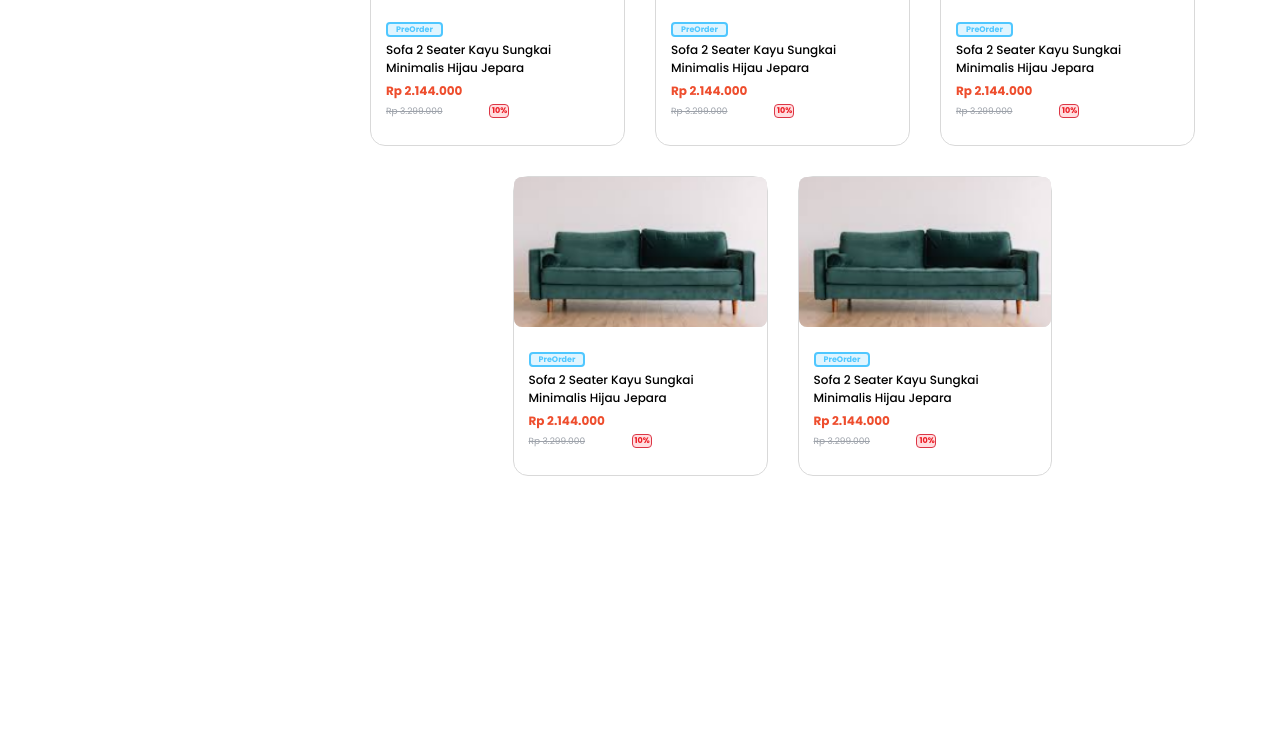
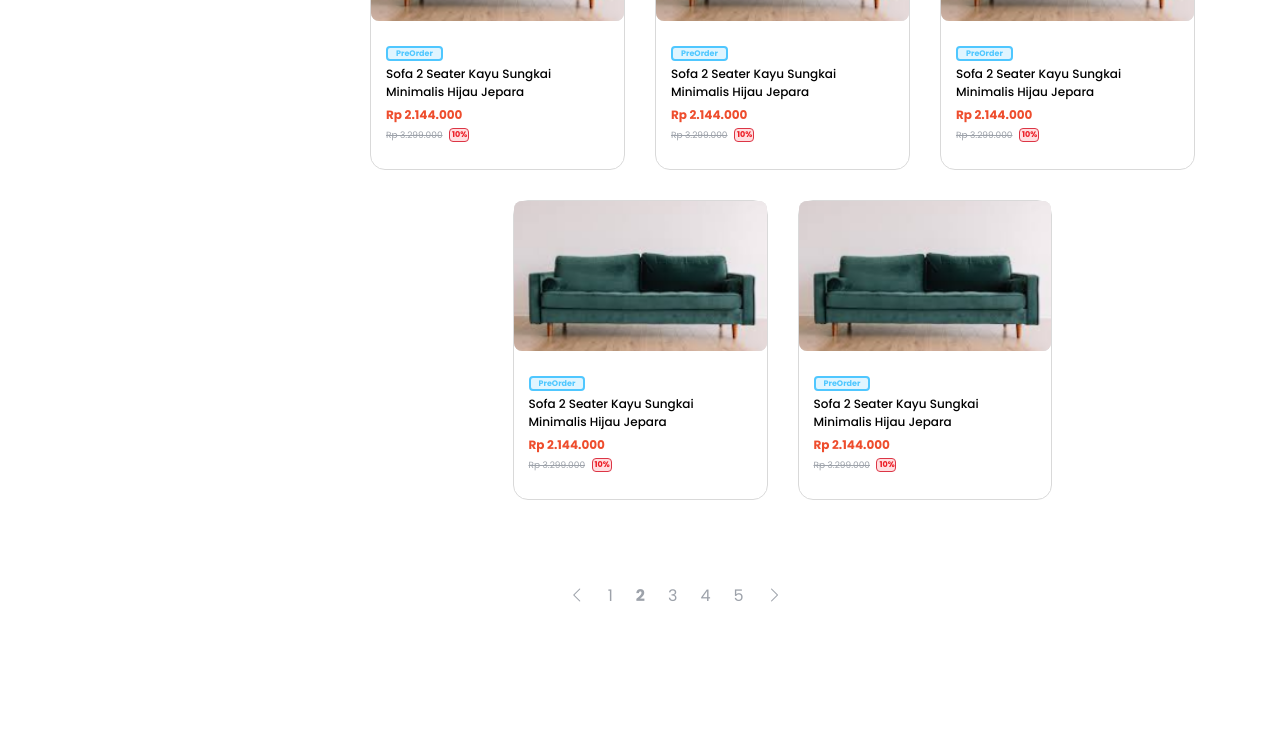
Before and after one commit to ivan-adi-saputra/bwastore-frontend, a plain HTML site: page product.html in a window 1280 px wide. Shown: the part 622-1375 px from the top of the page. Drawn offline with nearby package versions, Linux system fonts and the light colour scheme.

Commit message:
responsif in product page

```diff
--- a/product.html
+++ b/product.html
@@ -11,6 +11,7 @@
 
     <title>SmartUp - Furniture</title>
 
+    <link rel="icon" href="/images/logo-brand.svg">
     <!-- Animasi -->
     <link href="https://unpkg.com/aos@2.3.1/dist/aos.css" rel="stylesheet" />
 
@@ -26,6 +27,12 @@
       integrity="sha384-rbsA2VBKQhggwzxH7pPCaAqO46MgnOM80zW1RWuH61DGLwZJEdK2Kadq2F9CUG65"
       crossorigin="anonymous"
     /> -->
+
+    <!-- icons -->
+    <link
+      rel="stylesheet"
+      href="https://cdn.jsdelivr.net/npm/bootstrap-icons@1.10.3/font/bootstrap-icons.css"
+    />
 
     <!-- CSS -->
     <link href="style/main.css" rel="stylesheet" />
@@ -193,7 +200,7 @@
                   </div>
                 </div>
               </div>
-              <div class="row justify-content-center">
+              <div class="row justify-content-center mt-4">
                  <div
                   class="col-6 col-lg-4"
                   data-aos="fade-down"
@@ -443,6 +450,42 @@
                   </a>
                 </div>
               </div>
+
+              <div class="row">
+                <div class="col-9">
+                  <nav
+                    aria-label="Page navigation example"
+                    class="mt-5"
+                    data-aos="fade-up"
+                  >
+                    <ul class="pagination justify-content-center">
+                      <li class="page-item">
+                        <a class="page-link" href="#" aria-label="Previous">
+                          <span aria-hidden="true"
+                            ><i class="bi bi-chevron-left"></i
+                          ></span>
+                        </a>
+                      </li>
+                      <li class="page-item">
+                        <a class="page-link" href="#">1</a>
+                      </li>
+                      <li class="page-item active-page">
+                        <a class="page-link" href="#">2</a>
+                      </li>
+                      <li class="page-item"><a class="page-link" href="#">3</a></li>
+                      <li class="page-item"><a class="page-link" href="#">4</a></li>
+                      <li class="page-item"><a class="page-link" href="#">5</a></li>
+                      <li class="page-item">
+                        <a class="page-link" href="#" aria-label="Next">
+                          <span aria-hidden="true"
+                            ><i class="bi bi-chevron-right"></i
+                          ></span>
+                        </a>
+                      </li>
+                    </ul>
+                  </nav>
+                </div>
+              </div>
             </div>
           </div>
         </div>
--- a/style/components/_product.scss
+++ b/style/components/_product.scss
@@ -74,12 +74,12 @@
     }
     @include media-breakpoint-up(lg) {
       .button-diskon {
-        margin-right: 100px;
+        margin-right: 140px;
       }
     }
     @include media-breakpoint-down(md) {
       .button-diskon {
-        margin-right: 60px;
+        margin-right: 130px;
       }
     }
     .button-diskon {
--- a/style/pages/_product.scss
+++ b/style/pages/_product.scss
@@ -1,12 +1,25 @@
 .page-product {
   @include media-breakpoint-down(md) {
+    .botton-group {
+      margin-left: -95px;
+    }
     .urutan {
-      margin-right: 30px;
+      margin-left: -70px;
+    }
+    .product {
+      .button-diskon {
+        position: relative;
+        right: -70px;
+      }
     }
   }
   @include media-breakpoint-up(lg) {
     .urutan {
-      //   margin-right: 130px;
+      margin-left: -60px;
+    }
+
+    .botton-group {
+      margin-left: -80px;
     }
   }
 
@@ -15,4 +28,15 @@
     font-weight: 600;
     margin-top: 0px;
   }
+
+  .pagination * {
+    border: 0;
+  }
+  .pagination a {
+    color: #9da2aa;
+  }
+  .active-page {
+    color: #000 !important;
+    font-weight: bold;
+  }
 }
```
Also changed, not shown: style/main.css, 1 other file.
